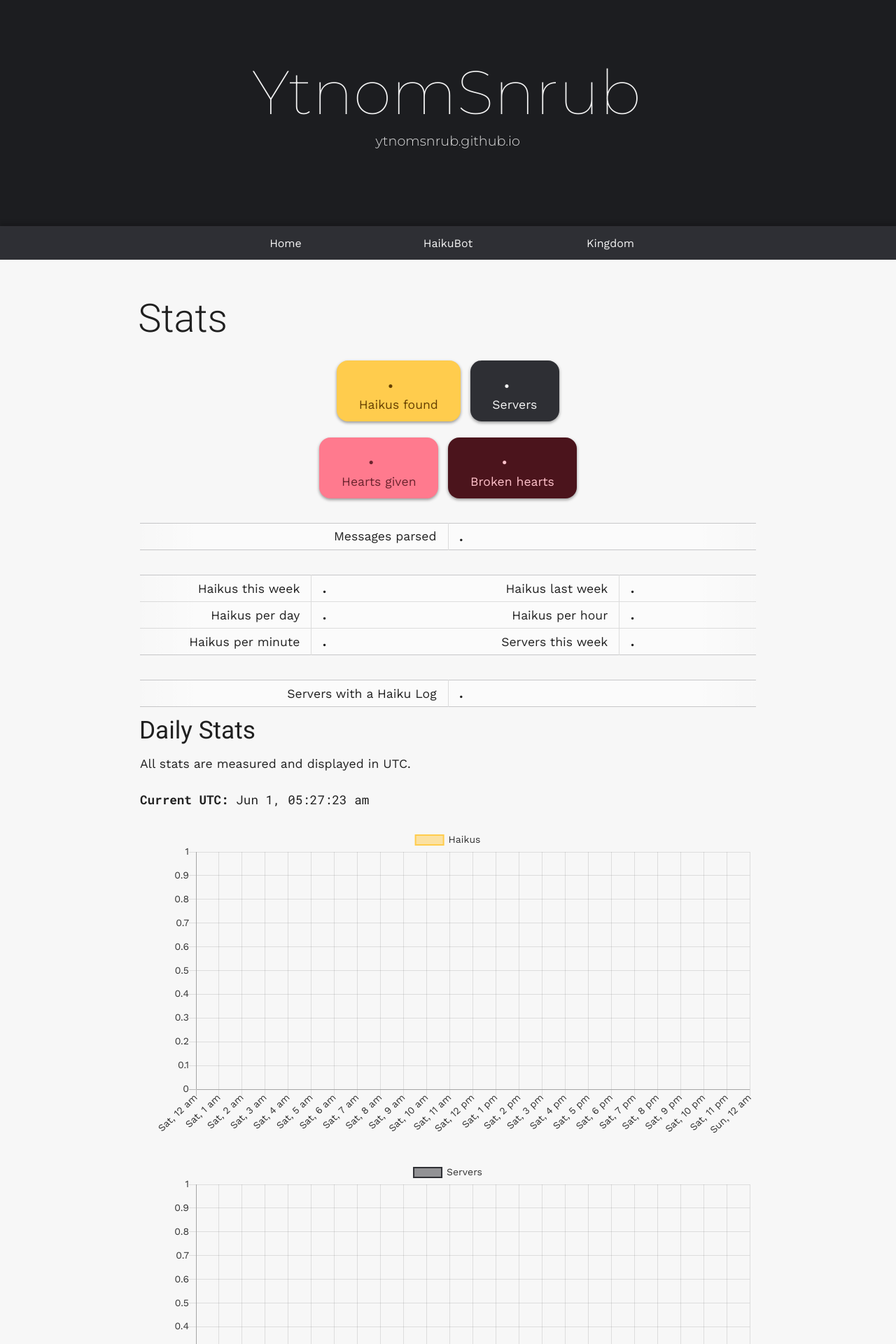
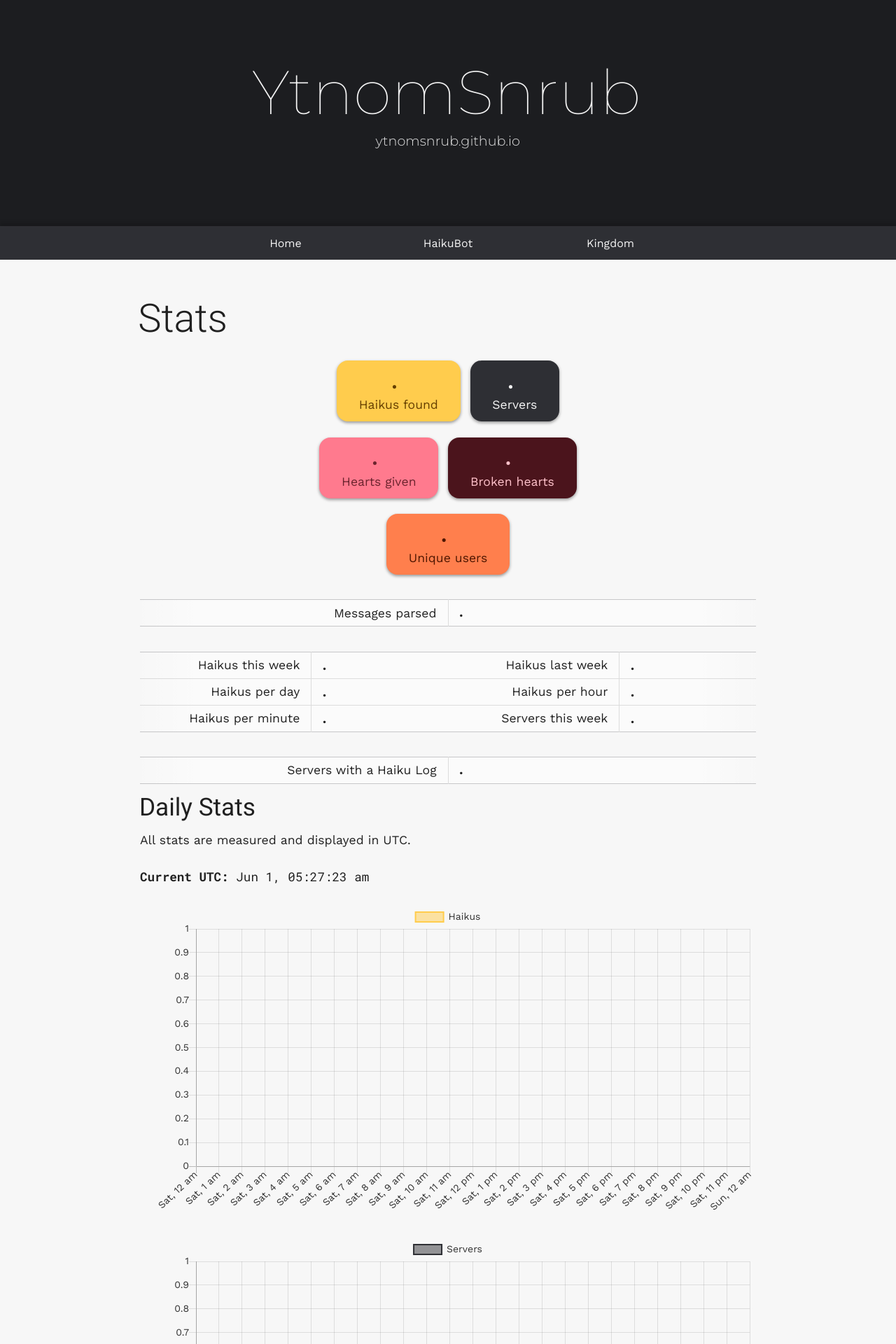
Before and after one commit to YtnomSnrub/ytnomsnrub.github.io, a Jekyll site: the page built from haikubot/stats.md, in a window 1280 px wide. Shown: the top 1920 px of the page at 70% size. Built offline with Jekyll 4.4.1, drawn with Linux system fonts in a browser that asks for light colours; nearby versions of some CDN libraries; our own code applies the rules of GitHub Pages for plain Markdown files.

Commit message:
Added unique user counter

```diff
--- a/_scss/page/stats.scss
+++ b/_scss/page/stats.scss
@@ -206,6 +206,11 @@
         color: $message-color-text;
         background-color: $message-color;
     }
+
+    &.unique-user-count {
+        color: $user-color-text;
+        background-color: $user-color;
+    }
 }
 
 .stat-graph {
--- a/_scss/variables.scss
+++ b/_scss/variables.scss
@@ -37,6 +37,8 @@ $heart-color-text: #6b242e;
 $heart-color-light: #ffc2cb;
 $message-color: #4da0ff;
 $message-color-text: #1c3655;
+$user-color: #ff7f4d;
+$user-color-text: #4e1600;
 // Patreon colors
 $patreon-color-red: #ff4d4d;
 $patreon-color-orange: #ff8b4d;
--- a/haikubot/stats.md
+++ b/haikubot/stats.md
@@ -19,6 +19,13 @@
     <div class="stat-count broken-heart-count">
         <p class="stat-counter broken-heart-counter loading" data-api="brokenheartcount" data-loop-time="10000">.</p>
         <p>Broken hearts</p>
+    </div>
+</div>
+
+<div class="button-row">
+    <div class="stat-count unique-user-count">
+        <p class="stat-counter unique-user-counter loading" data-api="uniqueusercount" data-loop-time="60000">.</p>
+        <p>Unique users</p>
     </div>
 </div>
 
```
